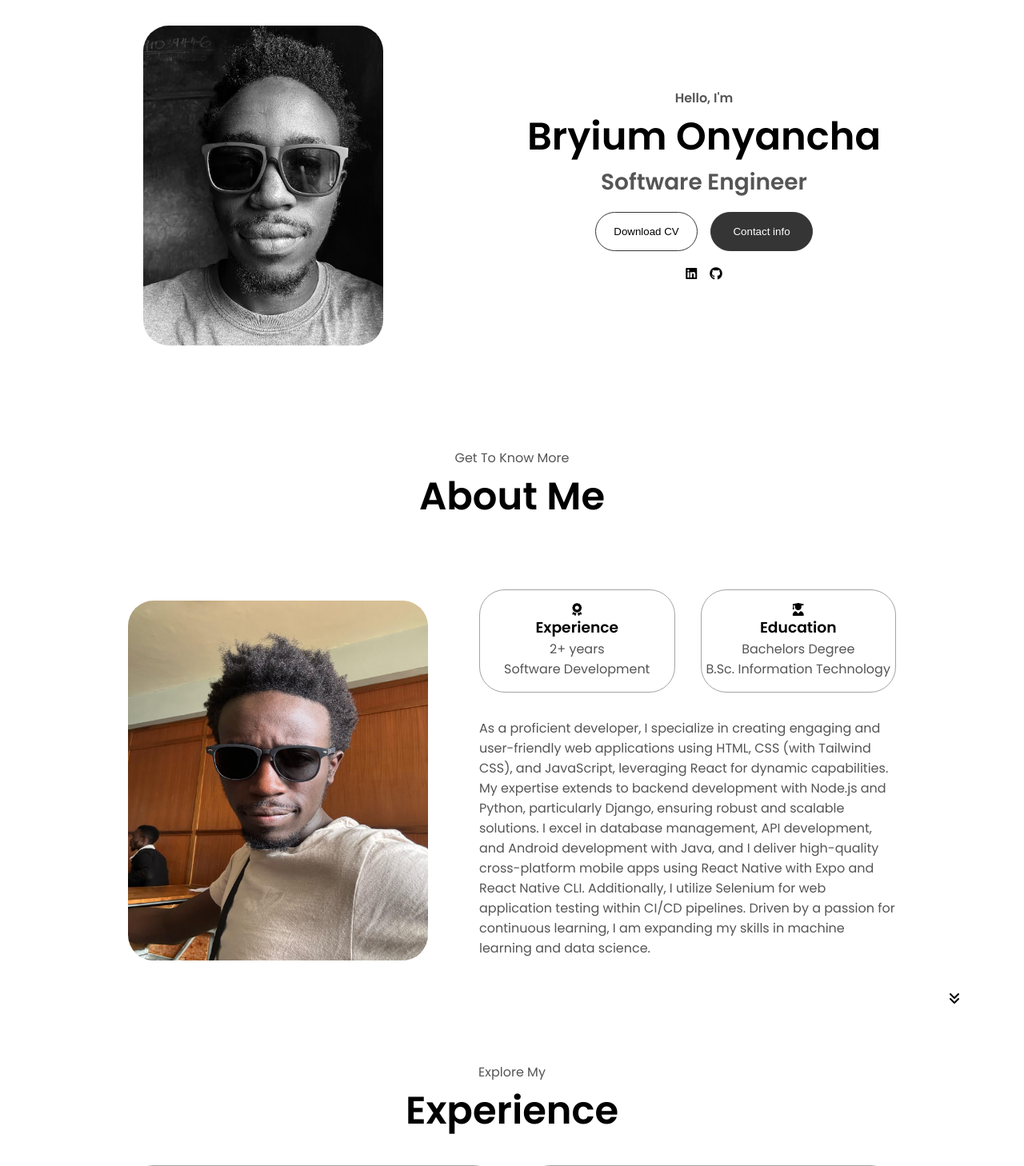
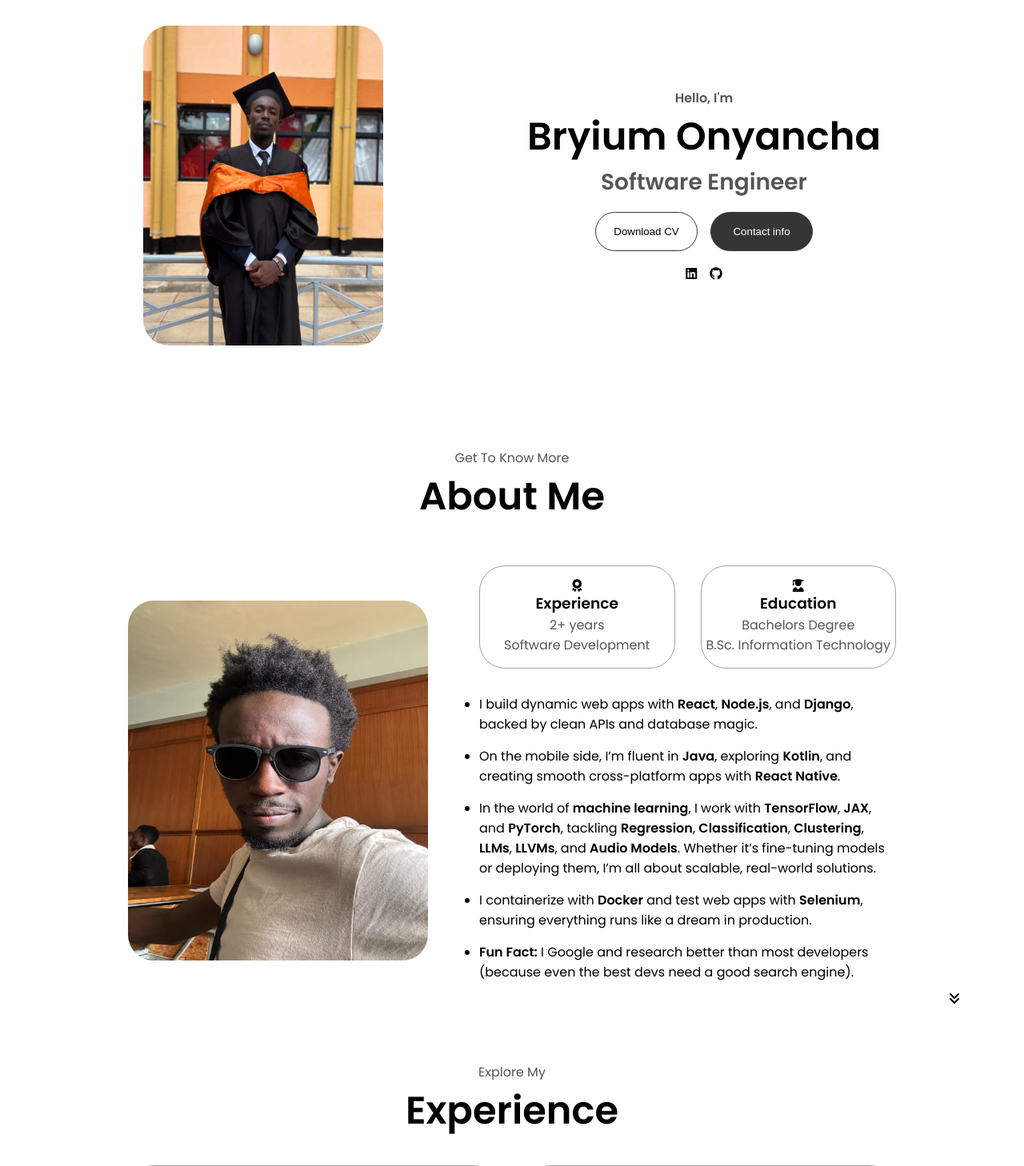
Before and after one commit to Bryium/Portfolio, a Django app: page / in a window 1280 px wide. Shown: the part 136-1594 px from the top of the page at 80% size. Run offline with Django 4.2, Linux system fonts and the light colour scheme; some libraries are stand-ins or nearby versions.

Commit message:
edit profile and about section

```diff
--- a/templates/home.html
+++ b/templates/home.html
@@ -62,7 +62,7 @@
 {% load static %}
 <section id="profile">
     <div class="section_pic-container">
-        <img src="{% static 'assets/profile-pic.jpg' %}" alt="Bryium Onyancha profile picture" class="profile-pic">
+        <img src="{% static 'assets/Profile-pic 1.jpg' %}" alt="Bryium Onyancha profile picture" class="profile-pic">
     </div>
     <div class="section_text">
         <p class="section_text_p1">Hello, I'm</p>
@@ -109,19 +109,35 @@
                 </div>
             </div>
             <div class="text-container">
-                <p>
-                    As a proficient developer, I specialize in creating engaging and user-friendly
-                    web applications using HTML, CSS (with Tailwind CSS), and JavaScript,
-                    leveraging React for dynamic capabilities. My expertise extends to backend
-                    development with Node.js and Python, particularly Django, ensuring robust
-                    and scalable solutions. I excel in database management, API development,
-                    and Android development with Java, and I deliver high-quality cross-platform mobile apps using React
-                    Native with Expo and React Native CLI.
-                    Additionally, I utilize Selenium for web application testing within CI/CD
-                    pipelines. Driven by a passion for continuous learning, I am expanding my
-                    skills in machine learning and data science.
-                </p>
+                <ul style="padding: 0;">
+                    <li style="margin-bottom: 15px;">
+                        I build dynamic web apps with <strong>React</strong>, <strong>Node.js</strong>, and <strong>Django</strong>,
+                        backed by clean APIs and database magic.
+                    </li>
+                    <li style="margin-bottom: 15px;">
+                        On the mobile side, I’m fluent in <strong>Java</strong>, exploring <strong>Kotlin</strong>,
+                        and creating smooth cross-platform apps with <strong>React Native</strong>.
+                    </li>
+                    <li style="margin-bottom: 15px;">
+                        In the world of <strong>machine learning</strong>, I work with <strong>TensorFlow</strong>,
+                        <strong>JAX</strong>, and <strong>PyTorch</strong>, tackling <strong>Regression</strong>,
+                        <strong>Classification</strong>, <strong>Clustering</strong>, <strong>LLMs</strong>,
+                        <strong>LLVMs</strong>, and <strong>Audio Models</strong>. Whether it’s fine-tuning models or
+                        deploying them,
+                        I’m all about scalable, real-world solutions.
+                    </li>
+                    <li style="margin-bottom: 15px;">
+                        I containerize with <strong>Docker</strong> and test web apps with <strong>Selenium</strong>,
+                        ensuring everything runs like a dream in production.
+                    </li>
+
+                    <li style=" margin-bottom: 0;">
+                        <strong>Fun Fact:</strong> I Google and research better than most developers
+                        (because even the best devs need a good search engine).
+                    </li>
+                </ul>
             </div>
+
         </div>
     </div>
 
```
Also changed, not shown: Home/static/assets/Profile-pic 1.jpg (added), 2 other files.
